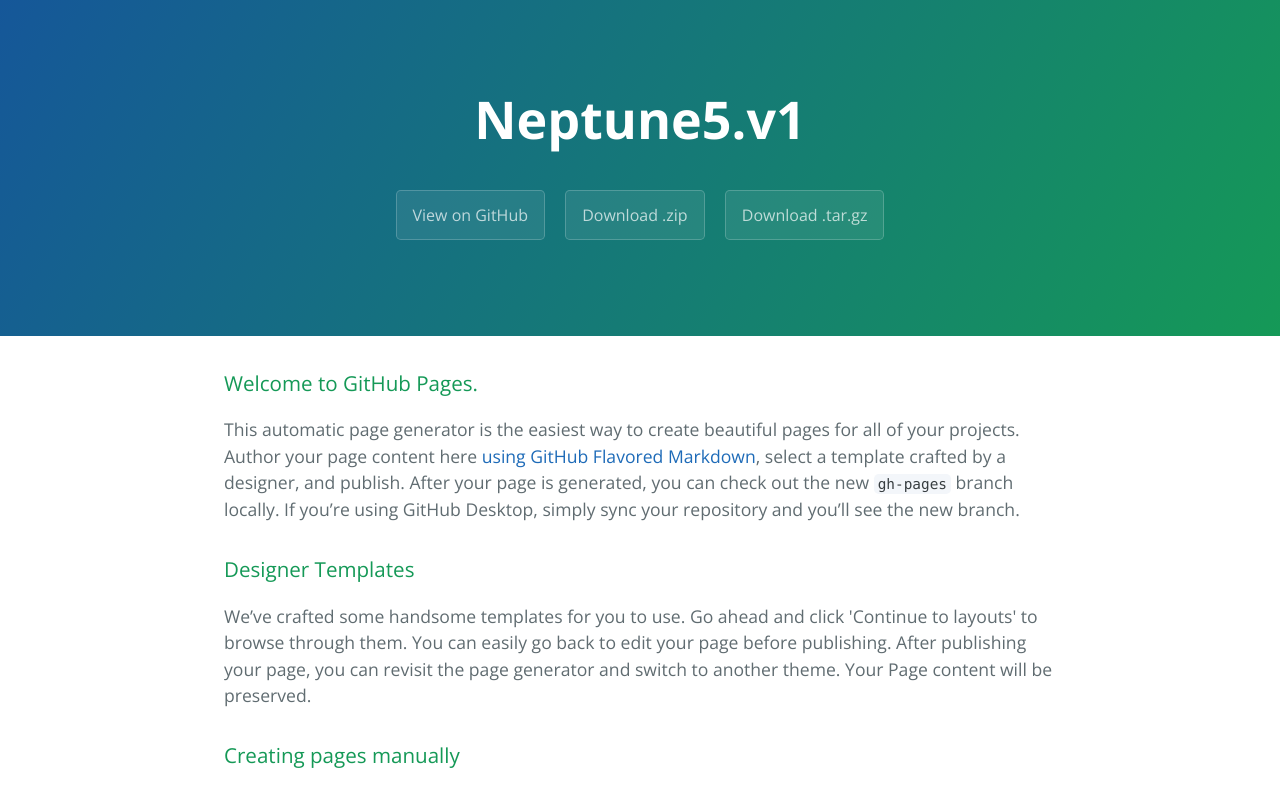
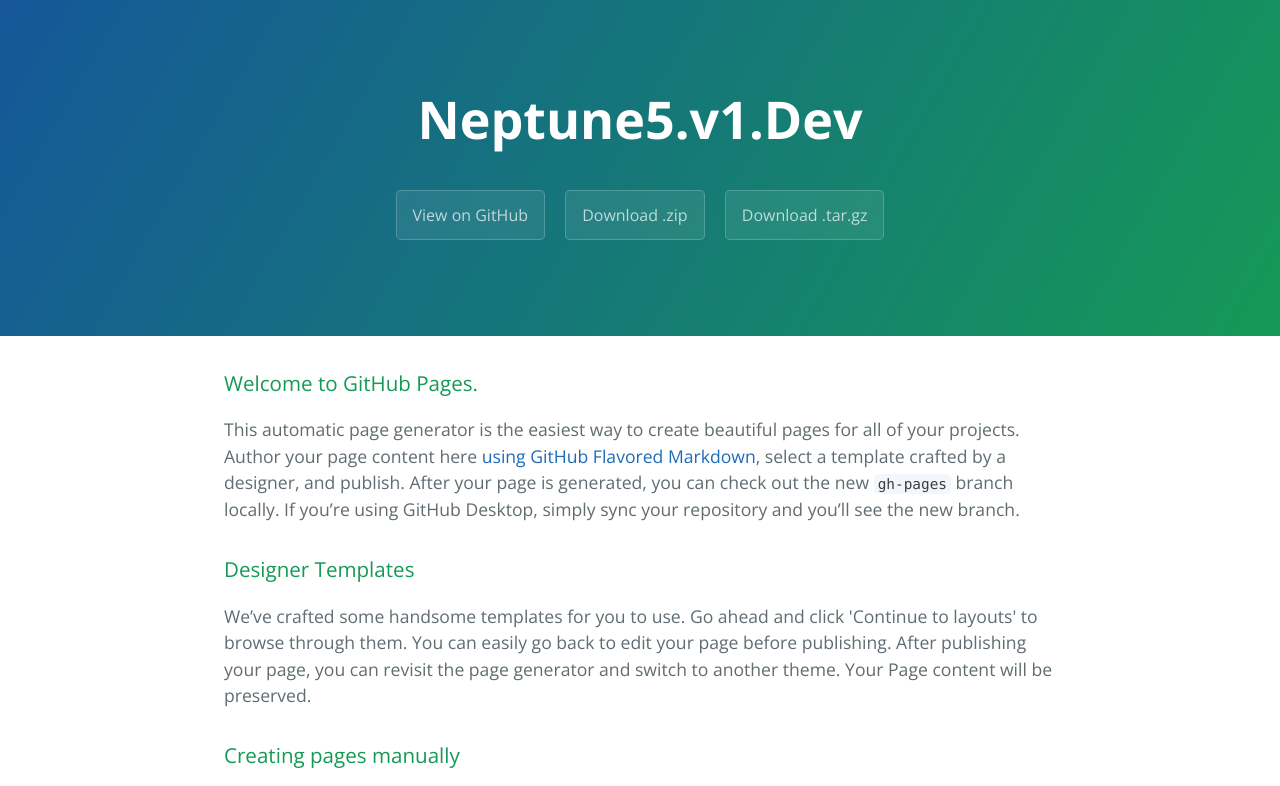
Before and after one commit to thepharcyde2016/neptune5, a plain HTML site: page index.html in a window 1280 px wide. Shown: the top 786 px of the page. Drawn offline with nearby package versions, Linux system fonts and the light colour scheme.

Commit message:
add dev branch and dev

```diff
--- a/index.html
+++ b/index.html
@@ -11,7 +11,7 @@
   </head>
   <body>
     <section class="page-header">
-      <h1 class="project-name">Neptune5.v1</h1>
+      <h1 class="project-name">Neptune5.v1.Dev</h1>
       <h2 class="project-tagline"></h2>
       <a href="https://github.com/thepharcyde2016/neptune5" class="btn">View on GitHub</a>
       <a href="https://github.com/thepharcyde2016/neptune5/zipball/master" class="btn">Download .zip</a>
```
